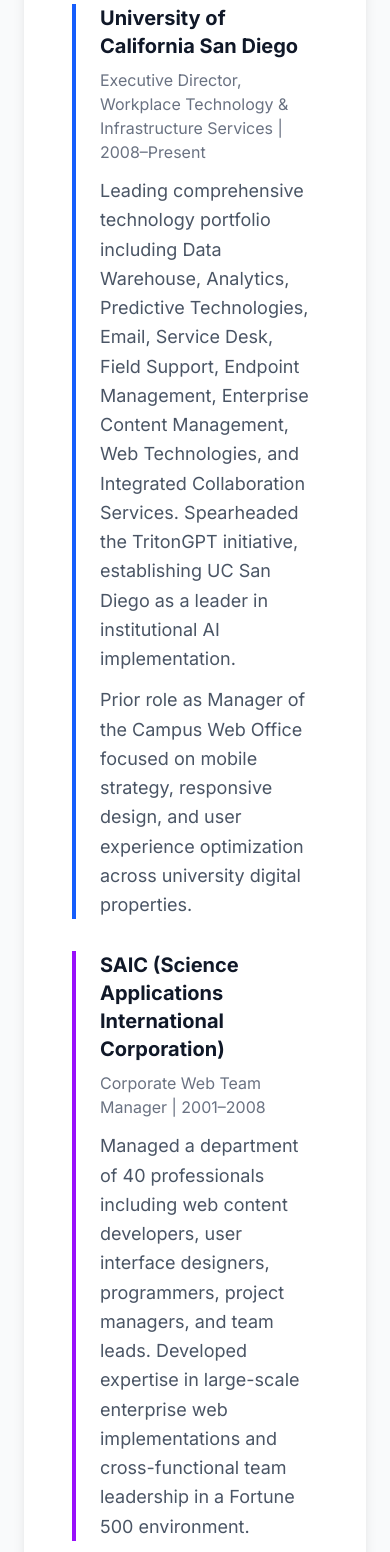
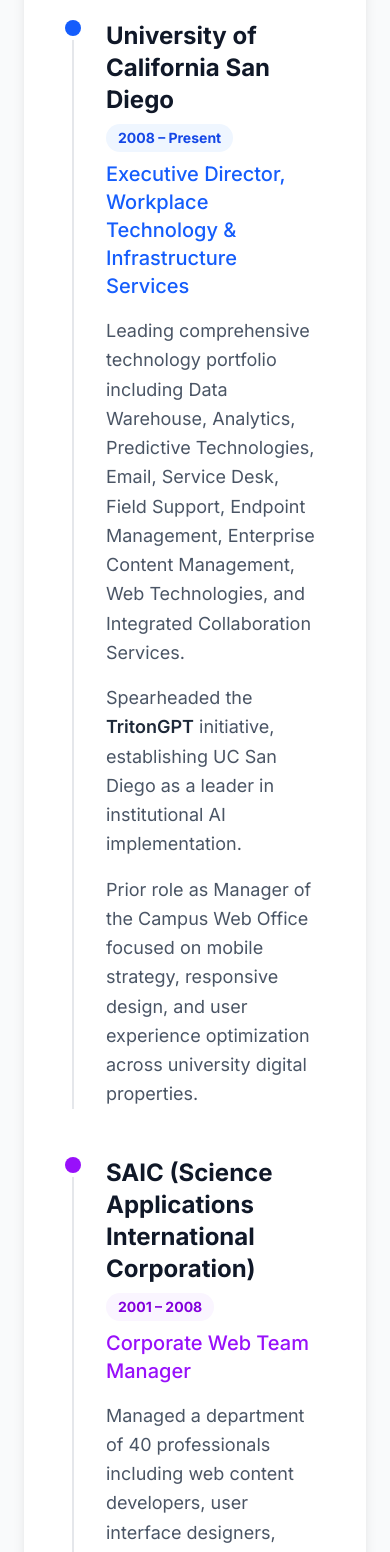
Before and after one commit to bpollak/brettpollak-website, a Next.js app: page /about in a window 390 px wide. Shown: the part 4640-6192 px from the top of the page. Built offline with nearby package versions, Linux system fonts and the light colour scheme.

Commit message:
Reformat Career Journey with modern timeline design

```diff
--- a/app/about/page.tsx
+++ b/app/about/page.tsx
@@ -109,26 +109,47 @@
 
         {/* Professional Background */}
         <div className="mb-20 bg-white rounded-2xl p-12 shadow-lg">
-          <h2 className="text-3xl font-bold text-gray-900 mb-8">Career Journey</h2>
-          <div className="space-y-8 max-w-4xl">
-            <div className="border-l-4 border-blue-600 pl-6">
-              <h3 className="text-xl font-bold text-gray-900 mb-2">University of California San Diego</h3>
-              <p className="text-md text-gray-500 mb-3">Executive Director, Workplace Technology & Infrastructure Services | 2008–Present</p>
-              <p className="text-lg text-gray-600 leading-relaxed mb-3">
+          <h2 className="text-3xl font-bold text-gray-900 mb-12">Career Journey</h2>
+          <div className="space-y-12 max-w-4xl">
+            {/* UC San Diego */}
+            <div className="relative pl-8 border-l-2 border-gray-200">
+              <div className="absolute top-0 left-[-9px] w-4 h-4 bg-blue-600 rounded-full ring-4 ring-white shadow-sm"></div>
+
+              <div className="flex flex-col sm:flex-row sm:items-start sm:justify-between mb-2 gap-2">
+                <h3 className="text-2xl font-bold text-gray-900">University of California San Diego</h3>
+                <span className="text-sm font-bold text-blue-700 bg-blue-50 px-3 py-1 rounded-full w-fit whitespace-nowrap">2008 – Present</span>
+              </div>
+
+              <div className="text-xl font-medium text-blue-600 mb-4">Executive Director, Workplace Technology & Infrastructure Services</div>
+
+              <div className="text-lg text-gray-600 leading-relaxed space-y-4">
+                <p>
                   Leading comprehensive technology portfolio including Data Warehouse, Analytics, Predictive Technologies,
                   Email, Service Desk, Field Support, Endpoint Management, Enterprise Content Management, Web Technologies,
-                and Integrated Collaboration Services. Spearheaded the TritonGPT initiative, establishing UC San Diego as a
+                  and Integrated Collaboration Services.
+                </p>
+                <p>
+                  Spearheaded the <span className="font-semibold text-gray-800">TritonGPT</span> initiative, establishing UC San Diego as a
                   leader in institutional AI implementation.
                 </p>
-              <p className="text-lg text-gray-600 leading-relaxed">
+                <p>
                   Prior role as Manager of the Campus Web Office focused on mobile strategy, responsive design, and
                   user experience optimization across university digital properties.
                 </p>
               </div>
+            </div>
 
-            <div className="border-l-4 border-purple-600 pl-6">
-              <h3 className="text-xl font-bold text-gray-900 mb-2">SAIC (Science Applications International Corporation)</h3>
-              <p className="text-md text-gray-500 mb-3">Corporate Web Team Manager | 2001–2008</p>
+            {/* SAIC */}
+            <div className="relative pl-8 border-l-2 border-gray-200">
+              <div className="absolute top-0 left-[-9px] w-4 h-4 bg-purple-600 rounded-full ring-4 ring-white shadow-sm"></div>
+
+              <div className="flex flex-col sm:flex-row sm:items-start sm:justify-between mb-2 gap-2">
+                <h3 className="text-2xl font-bold text-gray-900">SAIC (Science Applications International Corporation)</h3>
+                <span className="text-sm font-bold text-purple-700 bg-purple-50 px-3 py-1 rounded-full w-fit whitespace-nowrap">2001 – 2008</span>
+              </div>
+
+              <div className="text-xl font-medium text-purple-600 mb-4">Corporate Web Team Manager</div>
+
               <p className="text-lg text-gray-600 leading-relaxed">
                 Managed a department of 40 professionals including web content developers, user interface designers,
                 programmers, project managers, and team leads. Developed expertise in large-scale enterprise web
@@ -136,10 +157,19 @@
               </p>
             </div>
 
-            <div className="border-l-4 border-indigo-600 pl-6">
-              <h3 className="text-xl font-bold text-gray-900 mb-2">Education</h3>
+            {/* Education */}
+            <div className="relative pl-8 border-l-2 border-gray-200">
+              <div className="absolute top-0 left-[-9px] w-4 h-4 bg-indigo-600 rounded-full ring-4 ring-white shadow-sm"></div>
+
+              <div className="flex flex-col sm:flex-row sm:items-start sm:justify-between mb-2 gap-2">
+                <h3 className="text-2xl font-bold text-gray-900">University of San Diego</h3>
+                <span className="text-sm font-bold text-indigo-700 bg-indigo-50 px-3 py-1 rounded-full w-fit whitespace-nowrap">1995</span>
+              </div>
+
+              <div className="text-xl font-medium text-indigo-600 mb-4">Education</div>
+
               <p className="text-lg text-gray-600 leading-relaxed">
-                <span className="font-semibold">BBA in Marketing</span>, University of San Diego (1995)
+                <span className="font-semibold text-gray-900">BBA in Marketing</span>
               </p>
             </div>
           </div>
```
Lines whose indentation alone changed are shown as unchanged.
